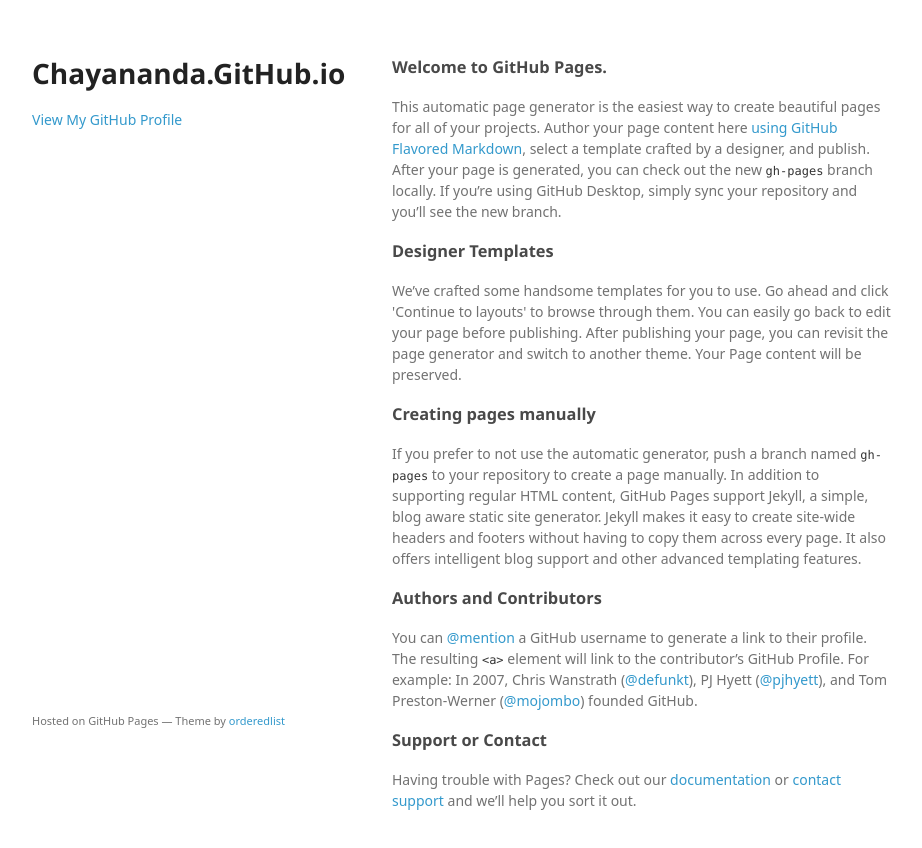
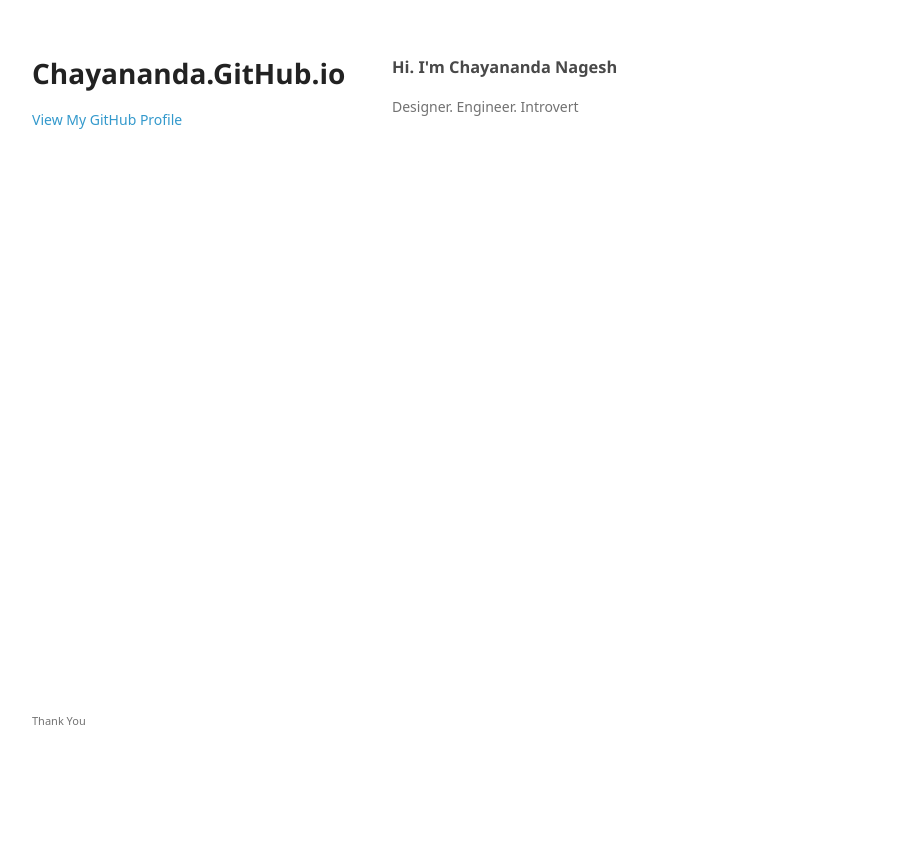
Before and after one commit to chayananda/chayananda.github.io, a plain HTML site: page index.html in a window 1280 px wide. Shown: the whole page, without its empty margins (178-1100 px from the left). After the commit the page ends 800 px from the top, so only its background shows below. Drawn offline with Linux system fonts and the light colour scheme; a web font is replaced by a local one.

Commit message:
Update index.html

```diff
--- a/index.html
+++ b/index.html
@@ -24,32 +24,13 @@
       </header>
       <section>
         <h3>
-<a id="welcome-to-github-pages" class="anchor" href="#welcome-to-github-pages" aria-hidden="true"><span class="octicon octicon-link"></span></a>Welcome to GitHub Pages.</h3>
+<a id="welcome-to-github-pages" class="anchor" href="#welcome-to-github-pages" aria-hidden="true"><span class="octicon octicon-link"></span></a>Hi. I'm Chayananda Nagesh</h3>
 
-<p>This automatic page generator is the easiest way to create beautiful pages for all of your projects. Author your page content here <a href="https://guides.github.com/features/mastering-markdown/">using GitHub Flavored Markdown</a>, select a template crafted by a designer, and publish. After your page is generated, you can check out the new <code>gh-pages</code> branch locally. If you’re using GitHub Desktop, simply sync your repository and you’ll see the new branch.</p>
+<p>Designer. Engineer. Introvert</p>
 
-<h3>
-<a id="designer-templates" class="anchor" href="#designer-templates" aria-hidden="true"><span class="octicon octicon-link"></span></a>Designer Templates</h3>
-
-<p>We’ve crafted some handsome templates for you to use. Go ahead and click 'Continue to layouts' to browse through them. You can easily go back to edit your page before publishing. After publishing your page, you can revisit the page generator and switch to another theme. Your Page content will be preserved.</p>
-
-<h3>
-<a id="creating-pages-manually" class="anchor" href="#creating-pages-manually" aria-hidden="true"><span class="octicon octicon-link"></span></a>Creating pages manually</h3>
-
-<p>If you prefer to not use the automatic generator, push a branch named <code>gh-pages</code> to your repository to create a page manually. In addition to supporting regular HTML content, GitHub Pages support Jekyll, a simple, blog aware static site generator. Jekyll makes it easy to create site-wide headers and footers without having to copy them across every page. It also offers intelligent blog support and other advanced templating features.</p>
-
-<h3>
-<a id="authors-and-contributors" class="anchor" href="#authors-and-contributors" aria-hidden="true"><span class="octicon octicon-link"></span></a>Authors and Contributors</h3>
-
-<p>You can <a href="https://github.com/blog/821" class="user-mention">@mention</a> a GitHub username to generate a link to their profile. The resulting <code>&lt;a&gt;</code> element will link to the contributor’s GitHub Profile. For example: In 2007, Chris Wanstrath (<a href="https://github.com/defunkt" class="user-mention">@defunkt</a>), PJ Hyett (<a href="https://github.com/pjhyett" class="user-mention">@pjhyett</a>), and Tom Preston-Werner (<a href="https://github.com/mojombo" class="user-mention">@mojombo</a>) founded GitHub.</p>
-
-<h3>
-<a id="support-or-contact" class="anchor" href="#support-or-contact" aria-hidden="true"><span class="octicon octicon-link"></span></a>Support or Contact</h3>
-
-<p>Having trouble with Pages? Check out our <a href="https://help.github.com/pages">documentation</a> or <a href="https://github.com/contact">contact support</a> and we’ll help you sort it out.</p>
       </section>
       <footer>
-        <p><small>Hosted on GitHub Pages &mdash; Theme by <a href="https://github.com/orderedlist">orderedlist</a></small></p>
+        <p><small>Thank You</a></small></p>
       </footer>
     </div>
     <script src="javascripts/scale.fix.js"></script>
```
